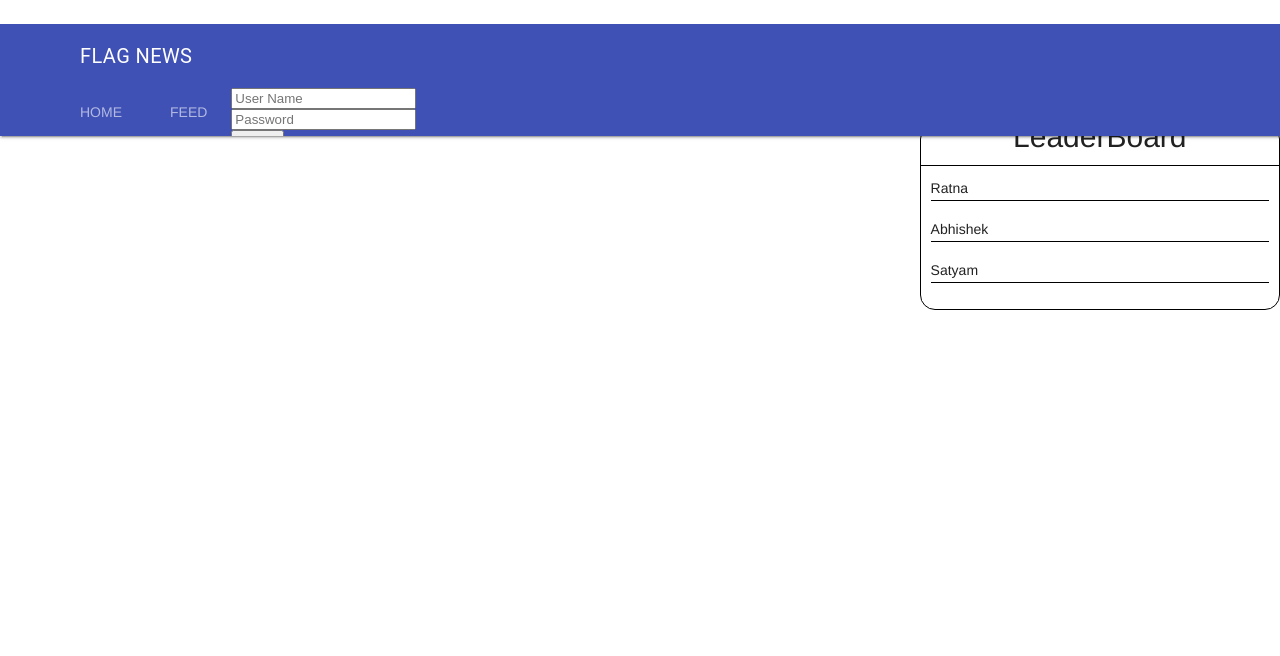
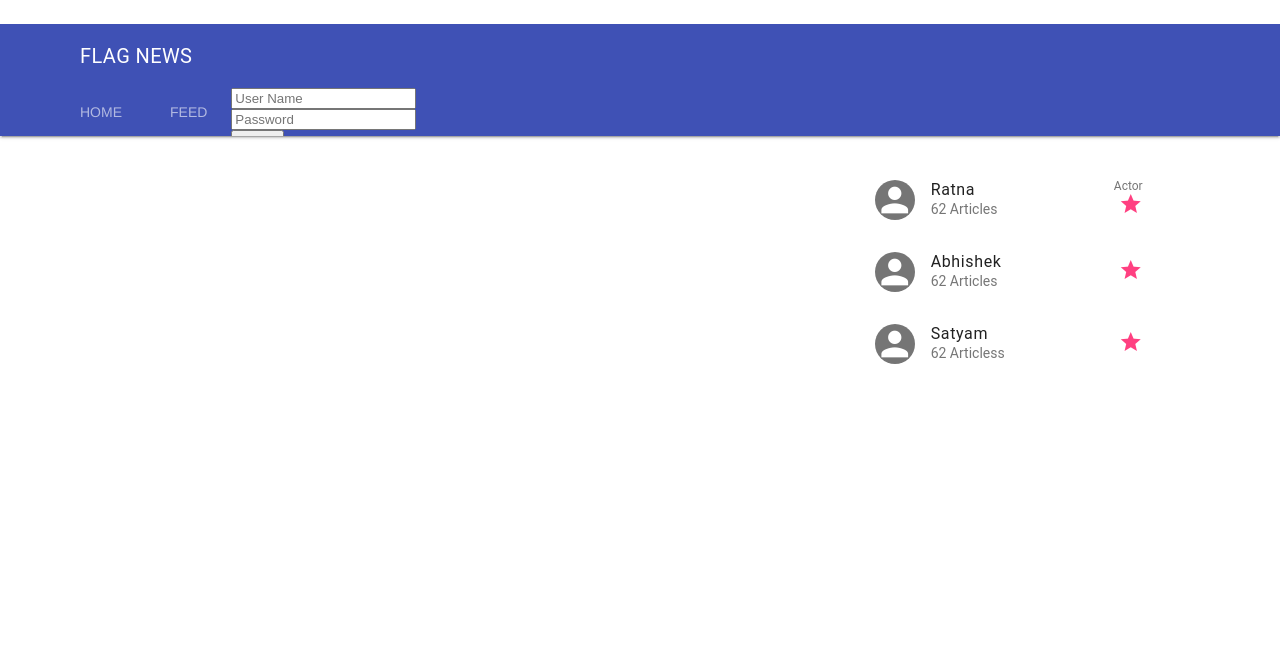
Before and after one commit to satyamtg/HINT4, a Flask app: template templates/public_page.html in a window 1280 px wide. Shown: the top 656 px of the page. Run offline with Flask 2, Linux system fonts and the light colour scheme; the template is opened without the code that fills it, so the values that code supplies are empty; parts of the project's set-up code (start-up, migrations or seed data) failed here and were passed over.

Commit message:
More materialization

```diff
--- a/fsync.py
+++ b/fsync.py
@@ -7,14 +7,9 @@ EMAIL = 'abhishek.tiwari3507@gmail.com'
 authentication = FirebaseAuthentication(SECRET,EMAIL, True, True)
 firebase = FirebaseApplication(DSN, authentication)
 
-<<<<<<< HEAD
-def uploadarticle(idno, body, headline, author):
-    data={'body' :body, 'author' :author, 'headline':headline}
-=======
 def uploadarticle(idno, body, headline, author, downvote, upvote,score):
     #changing score to str beacuse json is not float32 serialisable
     data={'body' :body, 'author' :author, 'headline':headline,'ml_score':str(score), 'idno': idno,'downvote':downvote, 'upvote':upvote}
->>>>>>> aea8c646d7920f4704bee8a3aa9893b9c62a2939
     putpath="/articles/"+str(idno)
     firebase.patch(putpath, data)
 
--- a/templates/layout.html
+++ b/templates/layout.html
@@ -13,6 +13,11 @@
 }
 .demo-card-wide > .mdl-card__menu {
   color: #fff;
+}
+</style>
+<style>
+.demo-list-two {
+  width: 300px;
 }
 </style>
 <script src="{{ url_for('static', filename='mdl/material.min.js') }}"></script>
--- a/templates/public_page.html
+++ b/templates/public_page.html
@@ -2,11 +2,11 @@
 {% block page_title %}News Feed{% endblock %}
 {% block body %}
     {{ super() }}
-
-    <div>
-        <div style="float:left; width: 65%;">
+<div class="mdl-grid">
+  <div class="mdl-cell mdl-cell--4-col">
     {% for i in data %}
-                <div style="border: 1px solid black; border-radius:15px; padding: 20px; ">
+     <div class="demo-card-wide mdl-card mdl-shadow--2dp">
+       <div class="mdl-card__supporting-text">
          <p style="font-size: 30px;"> {{ i['headline'] }} </p>
          {% for keys, items in i.items() %}
          {% if keys=="idno" %}
@@ -37,27 +37,49 @@
      <p style="color: red;">Percentage of fakeness:(votes) {{ i["downvote"]/(i["upvote"] + i["downvote"]) }}</p>
      {% endif %}
      {% endif %}
-                <a style="padding:10px; background-color:rgb(47, 114, 92); color: white" href="{{ url_for('FUN_public', args=[i['idno']], vote=['1'] ) }}">Upvote</a>
-                <a href="{{ url_for('FUN_public', args=[i['idno']], vote=['2'] ) }}" style="padding:10px; background-color:red; color: white">Downvote</a>
        </div>
-                <br/>
-                <br/>
+       <div class="mdl-card__actions mdl-card--border">
+         <a class="mdl-button mdl-button--colored mdl-js-button mdl-js-ripple-effect" style="padding:10px; background-color:rgb(47, 114, 92); color: white" href="{{ url_for('FUN_public', args=[i['idno']], vote=['1'] ) }}">Upvote</a>
+         <a class="mdl-button mdl-button--colored mdl-js-button mdl-js-ripple-effect" href="{{ url_for('FUN_public', args=[i['idno']], vote=['2'] ) }}" style="padding:10px; background-color:red; color: white">Downvote</a>
+       </div>
+      </div>
     {% endfor %}
   </div>
-        <div style="float: right; width: 35%;">
-            <div style="border: 1px solid black; border-radius: 15px; width: 80%; float: right;">
-                <div style="border-bottom: 1px solid black;">
-                    <p style="font-size: 30px; text-align: center;">LeaderBoard</p>
-                </div>
-                <div style="padding: 10px ;">
-                    <p style="border-bottom: 1px solid black">Ratna</p>
-                    <p style="border-bottom: 1px solid black">Abhishek</p>
-                    <p style="border-bottom: 1px solid black">Satyam</p>
-
+  <div class="mdl-cell mdl-cell--4-col"></div>
+  <div class="mdl-cell mdl-cell--4-col">
+    <ul class="demo-list-two mdl-list">
+      <li class="mdl-list__item mdl-list__item--two-line">
+        <span class="mdl-list__item-primary-content">
+          <i class="material-icons mdl-list__item-avatar">person</i>
+          <span>Ratna</span>
+          <span class="mdl-list__item-sub-title">62 Articles</span>
+        </span>
+        <span class="mdl-list__item-secondary-content">
+          <span class="mdl-list__item-secondary-info">Actor</span>
+          <a class="mdl-list__item-secondary-action" href="#"><i class="material-icons">star</i></a>
+        </span>
+      </li>
+      <li class="mdl-list__item mdl-list__item--two-line">
+        <span class="mdl-list__item-primary-content">
+          <i class="material-icons mdl-list__item-avatar">person</i>
+          <span>Abhishek</span>
+          <span class="mdl-list__item-sub-title">62 Articles</span>
+        </span>
+        <span class="mdl-list__item-secondary-content">
+          <a class="mdl-list__item-secondary-action" href="#"><i class="material-icons">star</i></a>
+        </span>
+      </li>
+      <li class="mdl-list__item mdl-list__item--two-line">
+        <span class="mdl-list__item-primary-content">
+          <i class="material-icons mdl-list__item-avatar">person</i>
+          <span>Satyam</span>
+          <span class="mdl-list__item-sub-title">62 Articless</span>
+        </span>
+        <span class="mdl-list__item-secondary-content">
+          <a class="mdl-list__item-secondary-action" href="#"><i class="material-icons">star</i></a>
+        </span>
+      </li>
+    </ul>
   </div>
 </div>
-        </div>
-    </div>
-
-
 {% endblock %}
```
Lines whose indentation alone changed are shown as unchanged.
